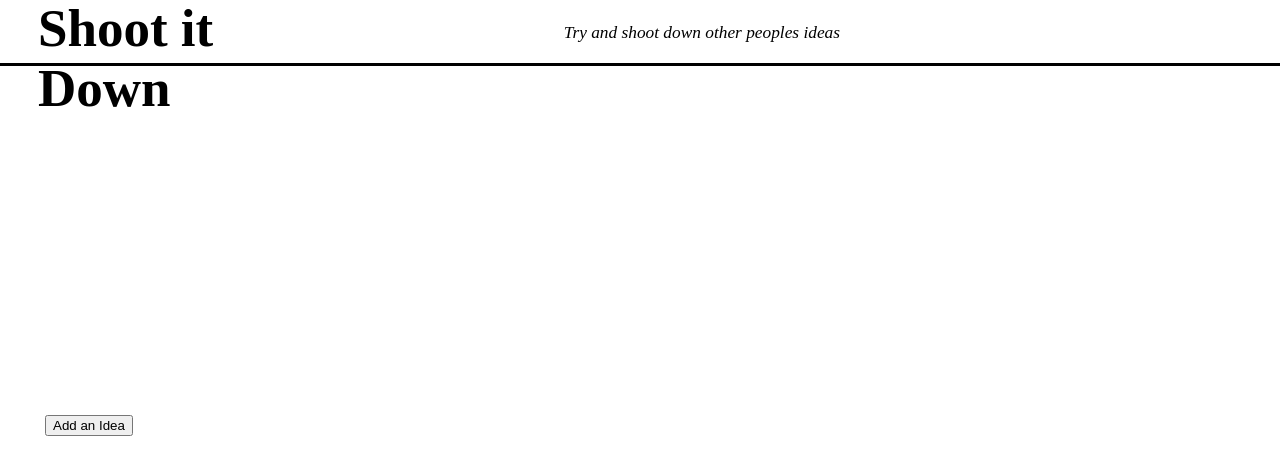
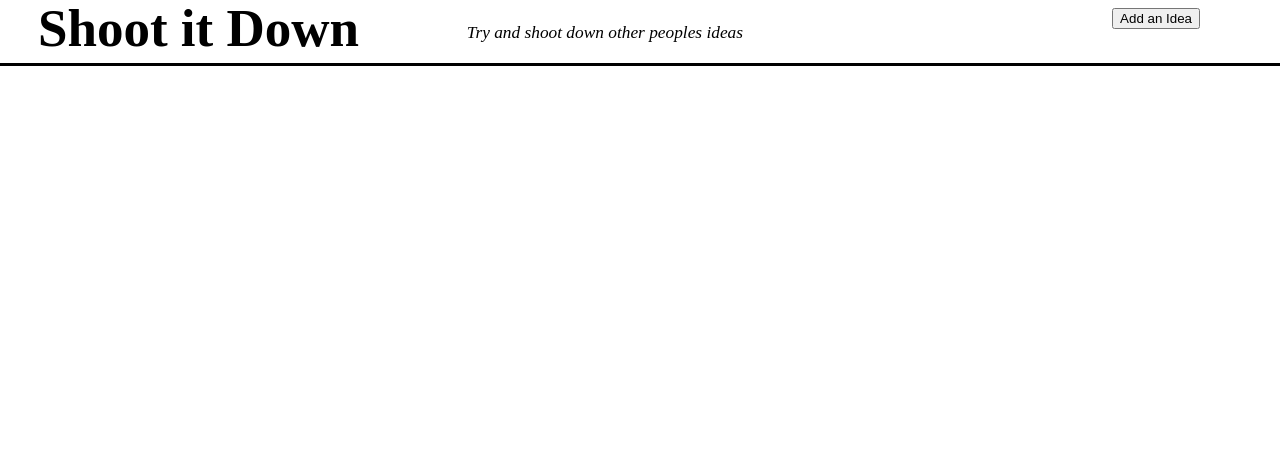
Before and after one commit to bopopescu/shootapp, a Django app: page / in a window 1280 px wide. Shown: the top 475 px of the page. Run offline with Django 3.2, Linux system fonts and the light colour scheme; data that the repository does not hold is empty.

Commit message:
fixing templating

```diff
--- a/shootapp/static/css/main.css
+++ b/shootapp/static/css/main.css
@@ -40,8 +40,7 @@
 }
 .add-idea-button {
 	position: fixed;
-	top: 415px;
-	left: 45px;
+	right: 80px;
 	font-size: 17pt;
 
 }
@@ -51,7 +50,6 @@ font-size: 53px;
 font-weight: bold;
 margin-left: 30px;
 float: left;
-width: 25%;
 }
 
 .header {
@@ -65,7 +63,7 @@ height: 87px;
 
 .tagline{
 	float: right;
-	margin-right: 35%;
+	margin-right: 545px;
 margin-top: 25px;
 font-style: italic;
 font-size: 13pt;
```
